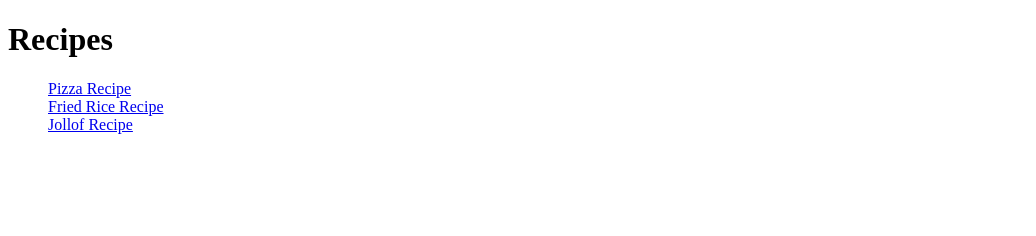
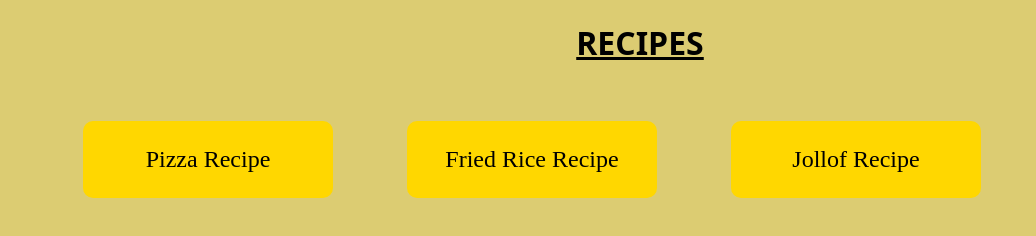
Before and after one commit to O9SCARY/recipes, a plain HTML site: page index.html in a window 1280 px wide. Shown: the whole page, without its empty margins (0-1036 px from the left). Drawn offline with Linux system fonts and the light colour scheme.

Commit message:
Add css styling to Recipes homepage

```diff
--- a/index.html
+++ b/index.html
@@ -4,14 +4,15 @@
     <meta charset="UTF-8">
     <meta name="viewport" content="width=device-width, initial-scale=1.0">
     <title>Recipes</title>
+    <link rel="stylesheet" href="styles.css">
 </head>
 <body>
 
-    <h1>Recipes</h1>
+    <h1 id="heading">RECIPES</h1>
     <ul>
-        <a href="./recipes/pizza.html">Pizza Recipe</a><br>
-        <a href="./recipes/fried-rice.html">Fried Rice Recipe</a><br>
-        <a href="./recipes/jollof.html">Jollof Recipe</a>
+        <a href="./recipes/pizza.html" id="recipe1">Pizza Recipe</a>
+        <a href="./recipes/fried-rice.html" id="recipe2">Fried Rice Recipe</a>
+        <a href="./recipes/jollof.html" id="recipe3">Jollof Recipe</a>
     </ul>
 </body>
 </html>
--- /dev/null
+++ b/styles.css
@@ -0,0 +1,25 @@
+body{
+    background-color: rgb(220, 204, 114);
+}
+
+#heading{
+    text-align: center;
+    font-family: system-ui, -apple-system, BlinkMacSystemFont, 'Segoe UI', Roboto, Oxygen, Ubuntu, Cantarell, 'Open Sans', 'Helvetica Neue', sans-serif;
+    text-decoration: underline;
+}
+a{
+    text-decoration: none;
+    display: inline-block;
+    color: black;
+    box-sizing: border-box;
+    font-size: 24px;
+    text-align: center;
+}
+#recipe1, #recipe2, #recipe3{
+    background-color: gold;
+    width: 250px;
+    height: auto;
+    padding: 25px;
+    margin: 35px;
+    border-radius: 10px;
+}
```
